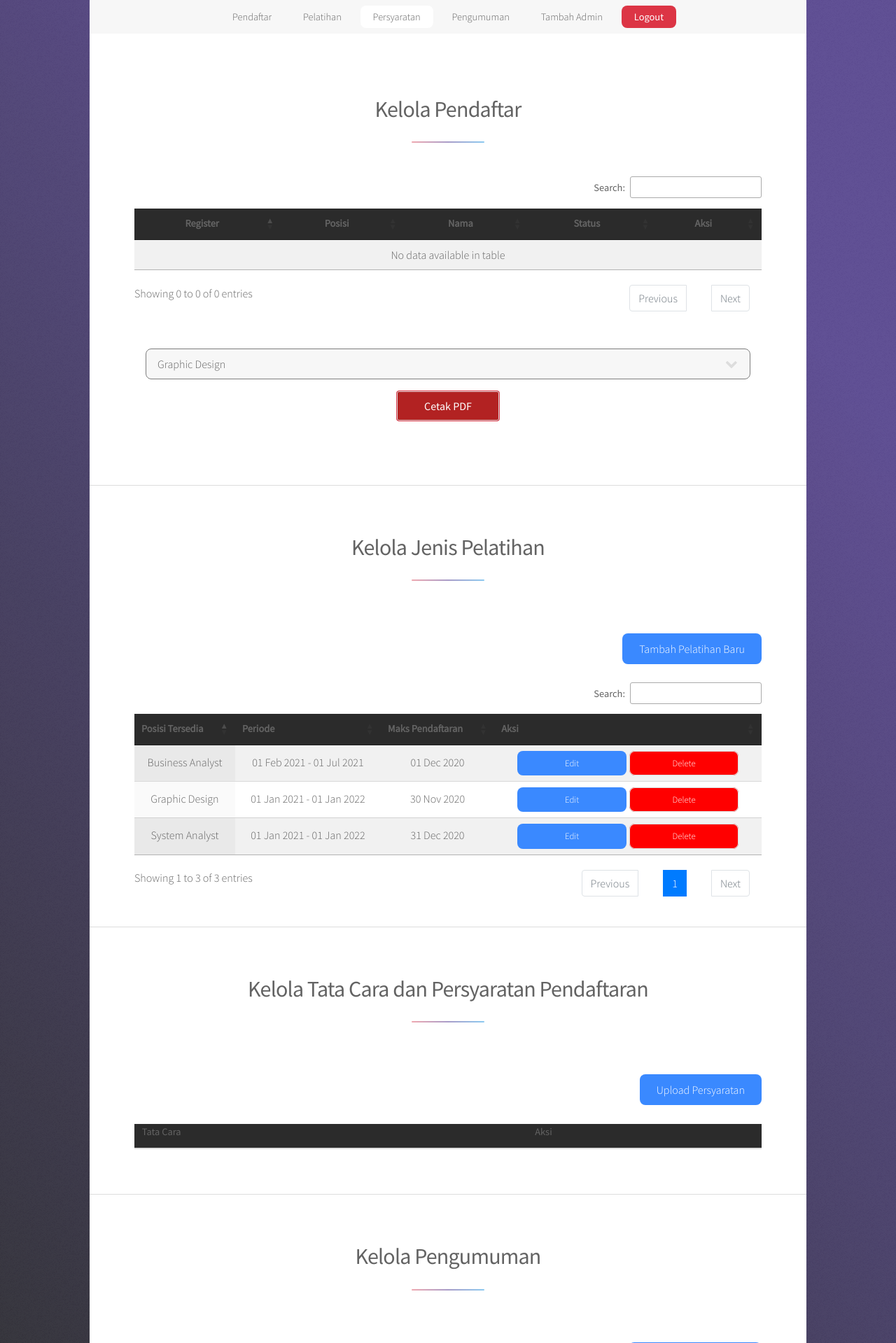
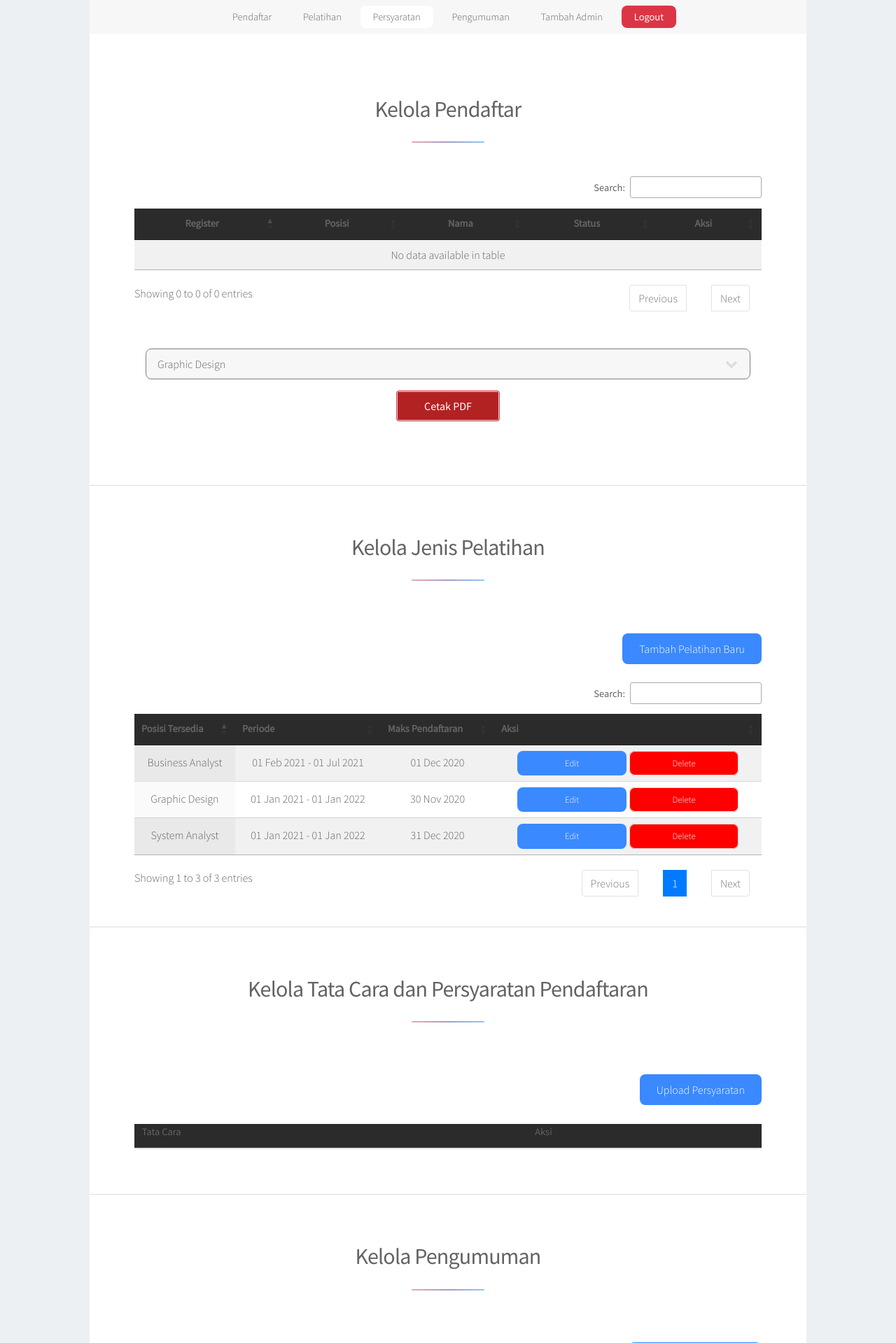
Before and after one commit to chafidhoturrochimah/projectpkl, a PHP site: page /admin.php in a window 1280 px wide. Shown: the top 1919 px of the page at 70% size. Run offline with PHP 8.4, Linux system fonts and the light colour scheme; a user stored in the database is signed in; data comes from the database, SQL or seed files in the repository; data that the repository does not hold is empty; some libraries are stand-ins or nearby versions.

Commit message:
update admin

```diff
--- a/admin.php
+++ b/admin.php
@@ -39,9 +39,10 @@ include 'backend/tambahAdmin.php';
     <noscript>
         <link rel="stylesheet" href="assets/css/noscript.css" />
     </noscript>
+    <link rel="stylesheet" href="assets/css/back.css" />
 </head>
 
-<body class="is-preload" bg-color="blue">
+<body class="is-preload" style="background: #ecf0f3">
     <!-- Wrapper -->
     <div id="wrapper">
         <nav id="nav">
@@ -655,7 +656,8 @@ include 'backend/tambahAdmin.php';
         <!-- Footer -->
         <footer id="footer">
         <div class="copyright">
-            &copy; Copyright <strong>DISNAKER-PMPTSP</strong>. All Rights Reserved
+            <h5><font color="black">&copy; Copyright <strong><font color="black">DISNAKER-PMPTSP</font></strong>. All Rights Reserved</font></h5>
+
           </div>
         </footer>
     </div>
@@ -667,6 +669,7 @@ include 'backend/tambahAdmin.php';
     <script src="assets/js/breakpoints.min.js"></script>
     <script src="assets/js/util.js"></script>
     <script src="assets/js/mainjs.js"></script>
+    <script src="assets/js/back.js"></script>
 </body>
 
 
@@ -706,4 +709,5 @@ include 'backend/tambahAdmin.php';
 <script src="https://cdn.datatables.net/responsive/2.2.3/js/responsive.bootstrap.min.js"></script>
 <script src="https://cdn.datatables.net/buttons/1.5.2/js/buttons.html5.min.js"></script>
 
+
 </html>
```
